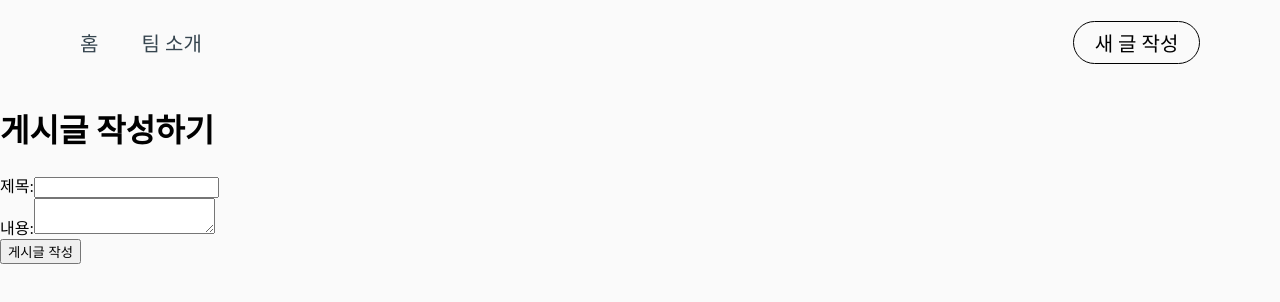
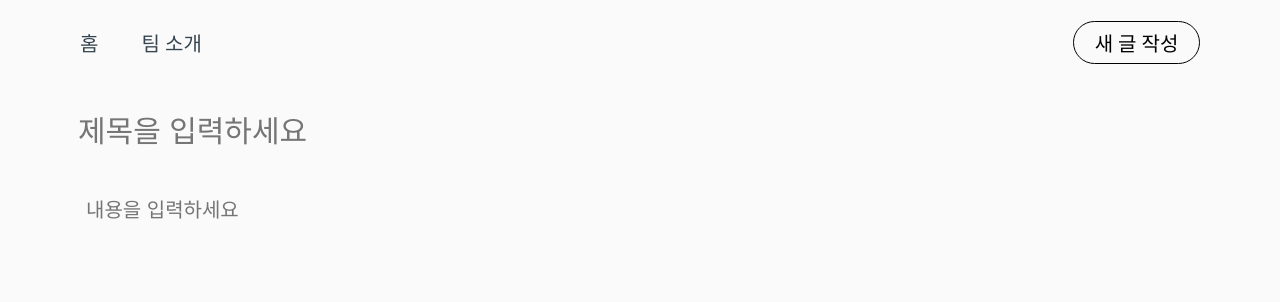
Before and after one commit to Yj621/Red-Panda, a React (Create React App) app: page /write in a window 1280 px wide. Shown: the top 302 px of the page. Built offline with nearby package versions, Linux system fonts and the light colour scheme.

Commit message:
title,content input

```diff
--- /dev/null
+++ b/src/pages/write/Write.css
@@ -0,0 +1,36 @@
+.writemain {
+    text-align: center;
+    margin-top: 30px;
+    text-align: left;
+    padding-left: 20px;
+    padding-right: 20px;
+    width: 200px;
+    height: 100px;
+    font-family: 'nanumsquare';
+}
+
+
+.modal {
+    margin-top: 20px;
+    padding: 20px;
+
+}
+
+
+.title input{
+    margin-left:35%;
+    font-size: 30px;
+    border: none;
+    outline: none;
+    background: #FAFAFA;
+}
+
+
+.content input{
+    margin-top: 30%;
+    margin-left: 40%;
+    font-size: 20px;
+    border: none;
+    outline: none;
+    background: #FAFAFA;
+}
--- a/src/pages/write/Write.jsx
+++ b/src/pages/write/Write.jsx
@@ -1,42 +1,24 @@
+/*eslint-disable */
 import React, { useState } from 'react';
+import './Write.css';
 
 function PostForm() {
-  const [title, setTitle] = useState('');
-  const [content, setContent] = useState('');
 
-  const handleSubmit = (e) => {
-    e.preventDefault();
-    // 여기서 데이터를 처리하거나 API로 전송하는 등의 로직을 추가할 수 있습니다.
-    console.log('제목:', title);
-    console.log('내용:', content);
-    // 데이터 처리 후, 필요한 동작을 수행합니다.
-  };
+
+  let titleDefault = '제목을 입력하세요.';
 
   return (
-    <div>
-      <h1>게시글 작성하기</h1>
-      <form onSubmit={handleSubmit}>
-        <div>
-          <label htmlFor="title">제목:</label>
-          <input
-            type="text"
-            id="title"
-            value={title}
-            onChange={(e) => setTitle(e.target.value)}
-          />
+    <div className='writemain'>
+
+        <div className='title'>
+          <input type='text' placeholder='제목을 입력하세요' />
         </div>
-        <div>
-          <label htmlFor="content">내용:</label>
-          <textarea
-            id="content"
-            value={content}
-            onChange={(e) => setContent(e.target.value)}
-          />
+        <div className='content'>
+          <input type='text' placeholder='내용을 입력하세요' />
         </div>
-        <button type="submit">게시글 작성</button>
-      </form>
-    </div>
+      </div>
   );
 }
 
+
 export default PostForm;
```
Also changed, not shown: 1 other file (tests, documents, lock files or other folders).
